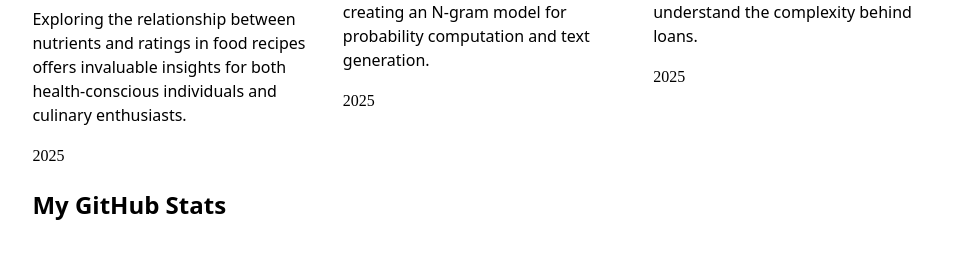
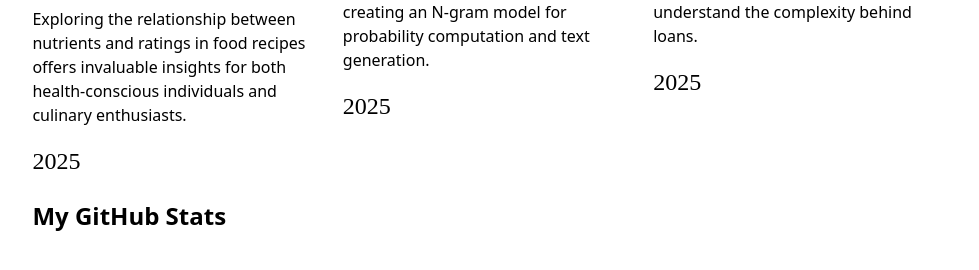
Before and after one commit to SupriyaaChordia/portfolio, a plain HTML site: page index.html in a window 1280 px wide. Shown: the part 1118-1388 px from the top of the page, without its empty margins (150-1129 px from the left). Drawn offline with Linux system fonts and the light colour scheme; no server answers.

Commit message:
step0 final

```diff
--- a/style.css
+++ b/style.css
@@ -168,7 +168,7 @@ img {
 }
 
 .projectyear {
-  font-size: 1em;
+  font-size: 1.5em;
   font-family: Baskerville;
   font-variant-numeric: oldstyle-nums
 }
```
